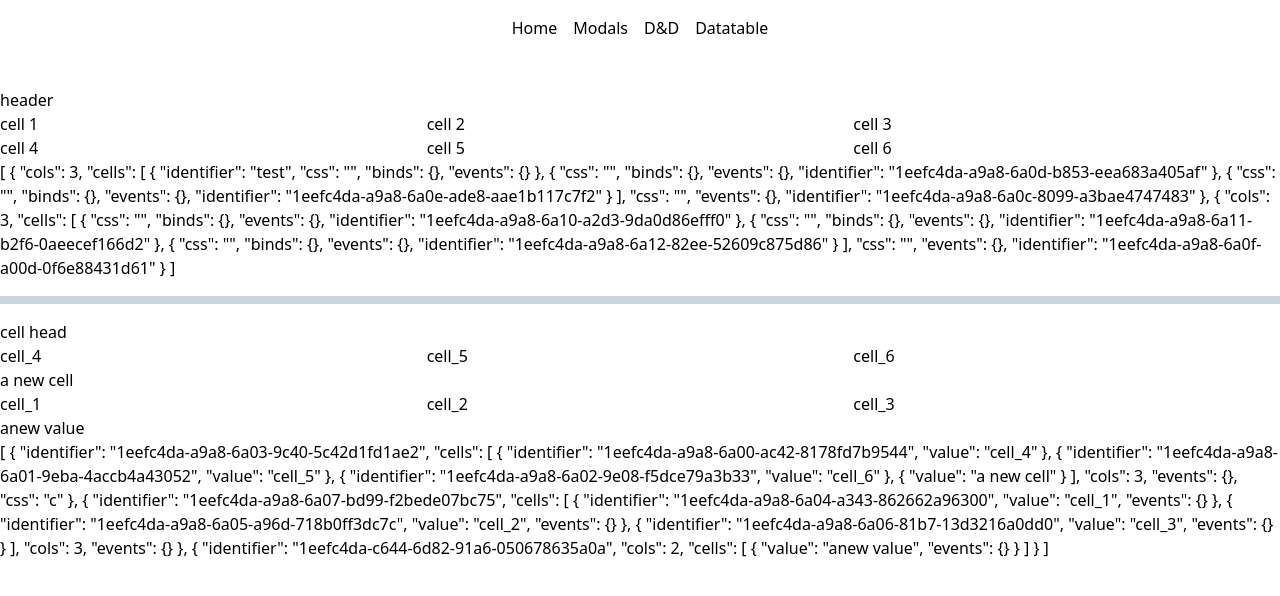
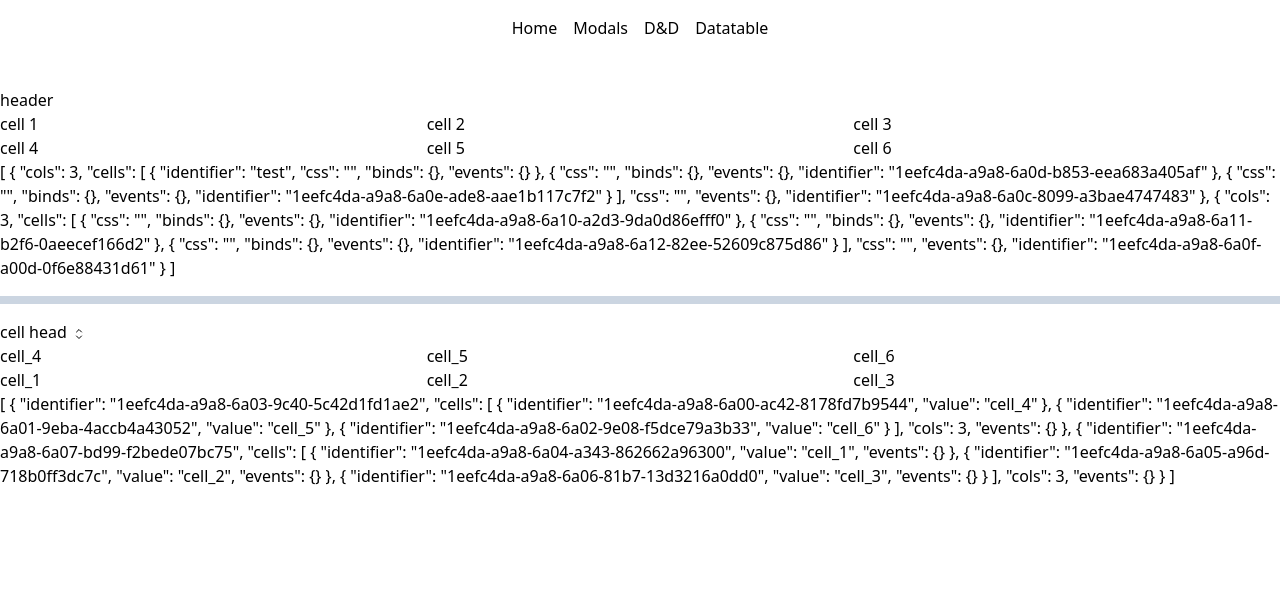
Before and after one commit to guiurm/bit-craft, a Vue app: page /dt in a window 1280 px wide. Shown: the top 596 px of the page. Built offline with nearby package versions, Linux system fonts and the light colour scheme.

Commit message:
feat(table): add icons to header

```diff
--- a/package.json
+++ b/package.json
@@ -15,6 +15,7 @@
         "format": "prettier --write src/"
     },
     "dependencies": {
+        "@heroicons/vue": "^2.1.5",
         "@types/uuid": "^10.0.0",
         "pinia": "^2.1.7",
         "uuid": "^10.0.0",
--- a/src/components/datatable/CDatatable.vue
+++ b/src/components/datatable/CDatatable.vue
@@ -21,9 +21,10 @@ const props = withDefaults(defineProps<TTableProps>(), {
 });
 
 // actions
-const parse = (r: TRowProps[]): TRowProps[] => {
+const fillRowIdIfEmpty = (r: TRowProps[]): TRowProps[] => {
     return r.map(r => ({ identifier: v6(), ...r }));
 };
+
 const col = ref(null as null | number);
 const reverse = ref(false);
 const manageHeaderCellClick = (column: number, cellId: string) => {
@@ -62,7 +63,7 @@ const order = computed(() => {
 });
 
 // data
-const refRows = ref(parse(props.rows)) as Ref<TRowProps[]>;
+const refRows = ref(fillRowIdIfEmpty(props.rows)) as Ref<TRowProps[]>;
 const refHeader = ref(props.head) as Ref<THeaderProps>;
 const { css: cssRef, ...modifyCss } = useCssClassTranslator(props.css);
 
@@ -81,7 +82,7 @@ watch(
     () => props.rows,
     () => {
         refRows.value.length = 0;
-        refRows.value.push(...parse(props.rows));
+        refRows.value.push(...fillRowIdIfEmpty(props.rows));
     },
     { deep: true }
 );
--- a/src/components/datatable/CDatatableCellHeader.vue
+++ b/src/components/datatable/CDatatableCellHeader.vue
@@ -1,5 +1,6 @@
 <script setup lang="ts">
 import { noop } from '@/globals';
+import { ChevronUpDownIcon } from '@heroicons/vue/24/outline';
 import { v6 } from 'uuid';
 import { computed, inject, onMounted, watch } from 'vue';
 import useCssClassTranslator from '../cssClassTranslator';
@@ -66,6 +67,7 @@ onMounted(() => {
             <template v-else>
                 <component v-bind="binds" :is="value?.node" />
             </template>
+            <ChevronUpDownIcon class="size-4 inline-block ml-1" />
         </slot>
     </span>
 </template>
--- a/src/views/DatatableView.vue
+++ b/src/views/DatatableView.vue
@@ -7,7 +7,7 @@ import CDatatableRow from '@/components/datatable/CDatatableRow.vue';
 import { buildDatatableCell, buildDatatableRow, buildDatatableRows } from '@/components/datatable/datatableBuilders';
 import type { THeaderProps } from '@/components/datatable/datatableTypes';
 import MainLayout from '@/layouts/MainLayout.vue';
-import { nextTick, ref, type Ref } from 'vue';
+import { ref, type Ref } from 'vue';
 
 const head = ref({
     cols: 2,
@@ -16,7 +16,7 @@ const head = ref({
         {
             value: 'cell head',
             events: {
-                onCellClick: _e => {
+                onCellClick: () => {
                     // _e.stopPropagation();
                     console.log('header cell');
                 }
@@ -56,12 +56,14 @@ const row = ref(
     ])
 );
 
-setTimeout(() => {
+/**
+ setTimeout(() => {
     row.value.push({ cols: 2, cells: [{ value: 'anew value', events: { onCellClick: () => {} } }] });
     row.value[0].css = 'c';
     row.value[0].cells?.push({ value: 'a new cell' });
     nextTick();
 }, 3000);
+ */
 </script>
 <template>
     <main-layout>
```
Also changed, not shown: 1 other file (tests, documents, lock files or other folders).
